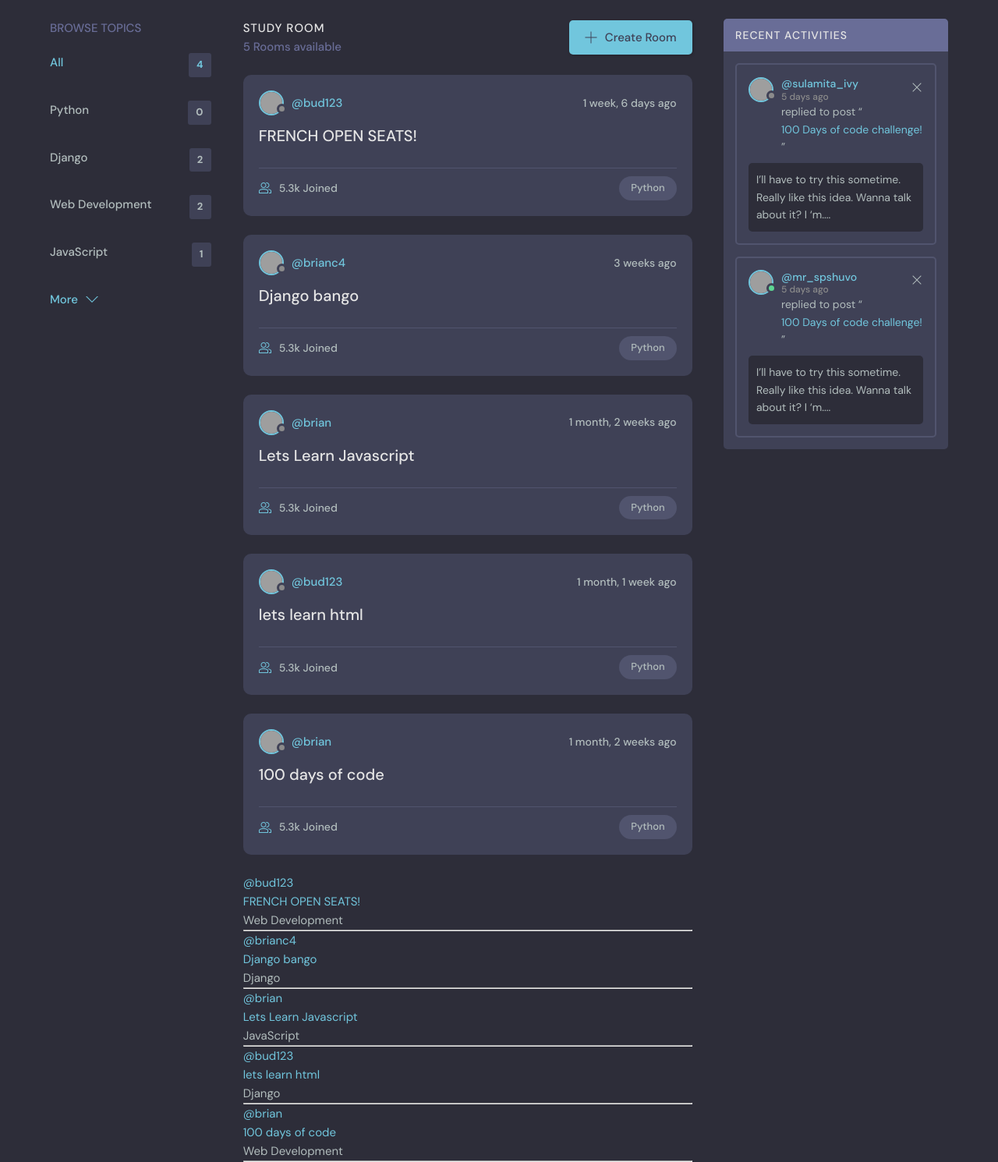
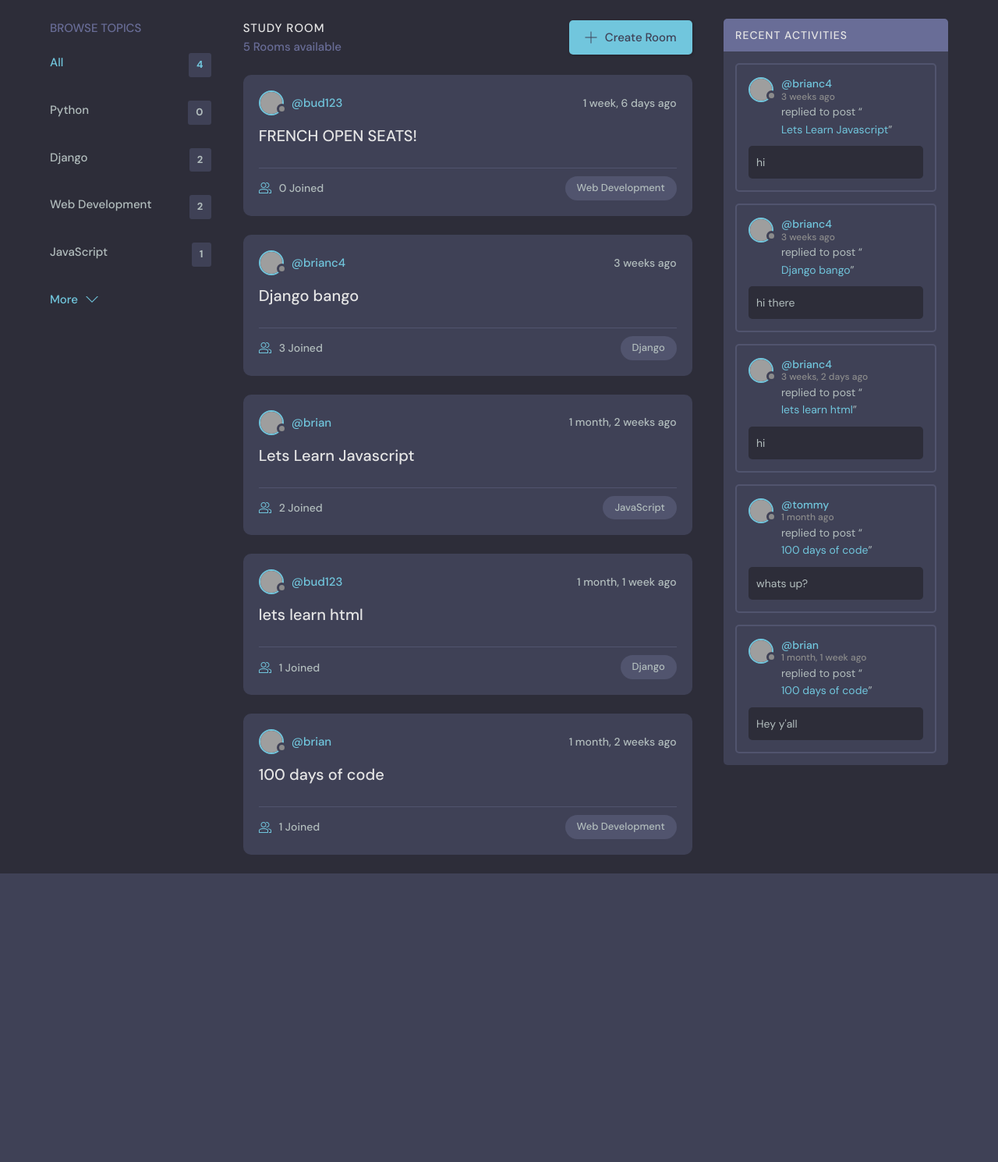
Before and after one commit to Brianconn71/discord-django, a Django app: page / in a window 1280 px wide. Shown: the part 76-1566 px from the top of the page at 78% size. After the commit the page ends 1196 px from the top, so only its background shows below. Run offline with Django 3.2, Linux system fonts and the light colour scheme; data comes from the database, SQL or seed files in the repository; both versions use the stored data as it was after the commit; grey boxes are pictures that could not be loaded.

Commit message:
add: added activity component tohome page

```diff
--- a/base/templates/base/activity_component.html
+++ b/base/templates/base/activity_component.html
@@ -1,14 +1,49 @@
-<h3>Recent Activity</h3>
-    <hr>
-    {% for message in room_messages %}
-        <div>
-            <small><a href="{% url 'user-profile' message.user.id %}">@{{message.user}}</a>    {{message.created|timesince}}</small>
-            <small>replied to "{{message.room}}"</small>
-
-            <p>{{message}}</p>
-            {% if request.user == message.user %}
-                    <a href="{% url 'delete-message' message.id %}">Delete</a>
-            {% endif %}
-            <hr>
+<div class="activities">
+  <div class="activities__header">
+    <h2>Recent Activities</h2>
+  </div>
+  {% for message in room_messages %}
+  <div class="activities__box">
+    <div class="activities__boxHeader roomListRoom__header">
+      <a
+        href="{% url 'user-profile' message.user.id %}"
+        class="roomListRoom__author"
+      >
+        <div class="avatar avatar--small">
+          <img src="https://randomuser.me/api/portraits/women/11.jpg" />
         </div>
-    {% endfor %}
+        <p>
+          @{{message.user}}
+          <span>{{message.created|timesince}} ago</span>
+        </p>
+      </a>
+      {% if request.user == message.user %}
+      <div class="roomListRoom__actions">
+        <a href="{% url 'delete-message' message.id %}">
+          <svg
+            version="1.1"
+            xmlns="http://www.w3.org/2000/svg"
+            width="32"
+            height="32"
+            viewBox="0 0 32 32"
+          >
+            <title>remove</title>
+            <path
+              d="M27.314 6.019l-1.333-1.333-9.98 9.981-9.981-9.981-1.333 1.333 9.981 9.981-9.981 9.98 1.333 1.333 9.981-9.98 9.98 9.98 1.333-1.333-9.98-9.98 9.98-9.981z"
+            ></path>
+          </svg>
+        </a>
+      </div>
+      {% endif %}
+    </div>
+    <div class="activities__boxContent">
+      <p>
+        replied to post “<a href="{% url 'room' message.room.id %}"
+          >{{ message.room }}</a
+        >”
+      </p>
+      <div class="activities__boxRoomContent">{{ message.body }}</div>
+    </div>
+  </div>
+  {% endfor %}
+</div>
--- a/base/templates/base/feed_component.html
+++ b/base/templates/base/feed_component.html
@@ -17,7 +17,7 @@
 
     </div>
     <div class="roomListRoom__meta">
-      <a href="room.html" class="roomListRoom__joined">
+      <a href="{% url 'room' room.id %}" class="roomListRoom__joined">
         <svg version="1.1" xmlns="http://www.w3.org/2000/svg" width="32" height="32" viewBox="0 0 32 32">
           <title>user-group</title>
           <path
@@ -33,23 +33,10 @@
             d="M12 16c3.859 0 7-3.141 7-7s-3.141-7-7-7c-3.859 0-7 3.141-7 7s3.141 7 7 7zM12 4c2.757 0 5 2.243 5 5s-2.243 5-5 5-5-2.243-5-5c0-2.757 2.243-5 5-5z"
           ></path>
         </svg>
-        5.3k Joined
+        {{ room.participants.all.count }} Joined
       </a>
-      <p class="roomListRoom__topic">Python</p>
+      <p class="roomListRoom__topic">{{ room.topic.name }}</p>
     </div>
 </div>
 
 {% endfor %}
-
-
-
-    {% for room in rooms %}
-        <div>
-
-            <a href="{% url 'user-profile' room.host.id %}">@{{room.host.username}}</a><br>
-            <a href="{% url 'room' room.id %}">{{ room.name }}</a>
-            <br>
-            <small>{{room.topic.name}}</small>
-            <hr>
-        </div>
-    {% endfor %}
--- a/base/templates/base/home.html
+++ b/base/templates/base/home.html
@@ -51,70 +51,8 @@
     <!-- Room List End -->
 
     <!-- Activities Start -->
-    <div class="activities">
-      <div class="activities__header">
-        <h2>Recent Activities</h2>
-      </div>
-      <div class="activities__box">
-        <div class="activities__boxHeader roomListRoom__header">
-          <a href="profile.html" class="roomListRoom__author">
-            <div class="avatar avatar--small">
-              <img src="https://randomuser.me/api/portraits/women/11.jpg" />
-            </div>
-            <p>
-              @sulamita_ivy
-              <span>5 days ago</span>
-            </p>
-          </a>
-          <div class="roomListRoom__actions">
-            <a href="#">
-              <svg version="1.1" xmlns="http://www.w3.org/2000/svg" width="32" height="32" viewBox="0 0 32 32">
-                <title>remove</title>
-                <path
-                  d="M27.314 6.019l-1.333-1.333-9.98 9.981-9.981-9.981-1.333 1.333 9.981 9.981-9.981 9.98 1.333 1.333 9.981-9.98 9.98 9.98 1.333-1.333-9.98-9.98 9.98-9.981z"
-                ></path>
-              </svg>
-            </a>
-          </div>
-        </div>
-        <div class="activities__boxContent">
-          <p>replied to post “<a href="room.html">100 Days of code challenge!</a>”</p>
-          <div class="activities__boxRoomContent">
-            I’ll have to try this sometime. Really like this idea. Wanna talk about it? I ‘m....
-          </div>
-        </div>
-      </div>
+    {% include 'base/activity_component.html' %}
 
-      <div class="activities__box">
-        <div class="activities__boxHeader roomListRoom__header">
-          <a href="profile.html" class="roomListRoom__author">
-            <div class="avatar avatar--small active">
-              <img src="https://randomuser.me/api/portraits/men/13.jpg" />
-            </div>
-            <p>
-              @mr_spshuvo
-              <span>5 days ago</span>
-            </p>
-          </a>
-          <div class="roomListRoom__actions">
-            <a href="#">
-              <svg version="1.1" xmlns="http://www.w3.org/2000/svg" width="32" height="32" viewBox="0 0 32 32">
-                <title>remove</title>
-                <path
-                  d="M27.314 6.019l-1.333-1.333-9.98 9.981-9.981-9.981-1.333 1.333 9.981 9.981-9.981 9.98 1.333 1.333 9.981-9.98 9.98 9.98 1.333-1.333-9.98-9.98 9.98-9.981z"
-                ></path>
-              </svg>
-            </a>
-          </div>
-        </div>
-        <div class="activities__boxContent">
-          <p>replied to post “<a href="room.html">100 Days of code challenge!</a>”</p>
-          <div class="activities__boxRoomContent">
-            I’ll have to try this sometime. Really like this idea. Wanna talk about it? I ‘m....
-          </div>
-        </div>
-      </div>
-    </div>
     <!-- Activities End -->
   </div>
 </main>
```
Also changed, not shown: base/templates/base/profile.html (+42 -20 lines), base/templates/base/profile_old.html (added, +28 -0 lines), db.sqlite3.
